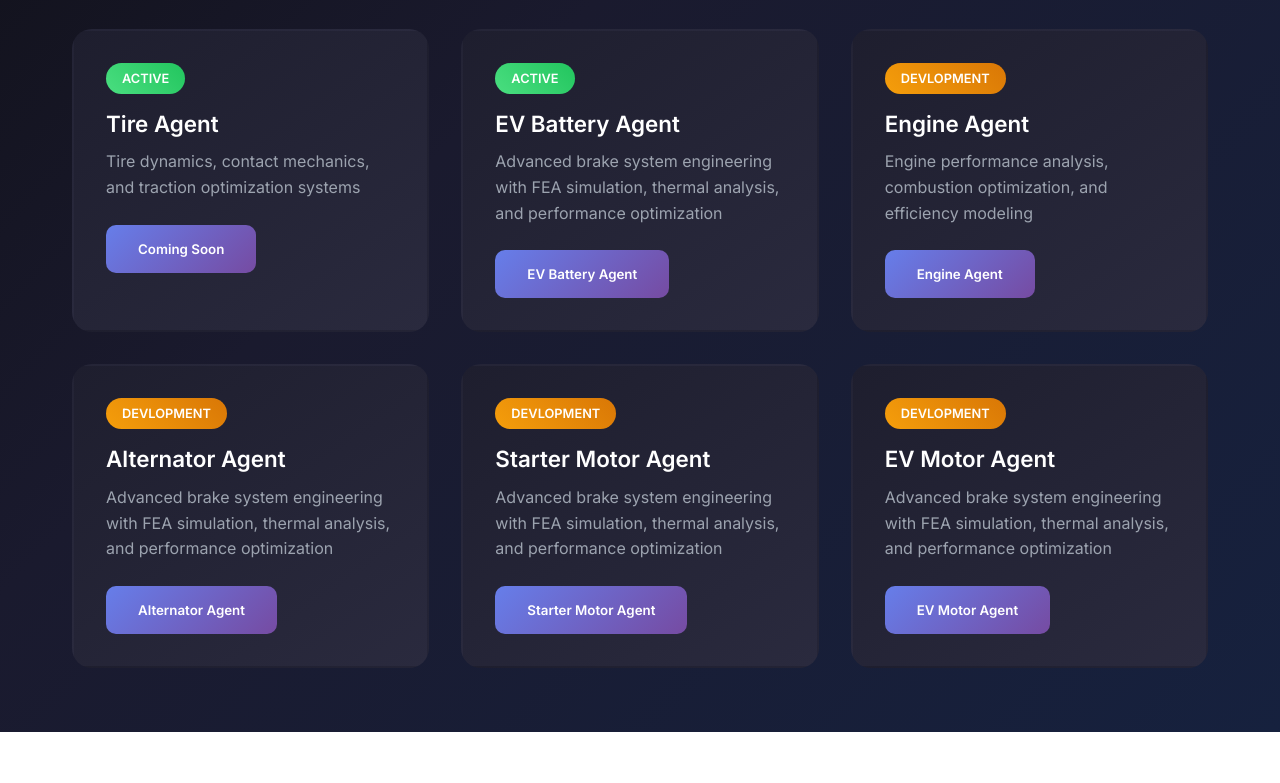
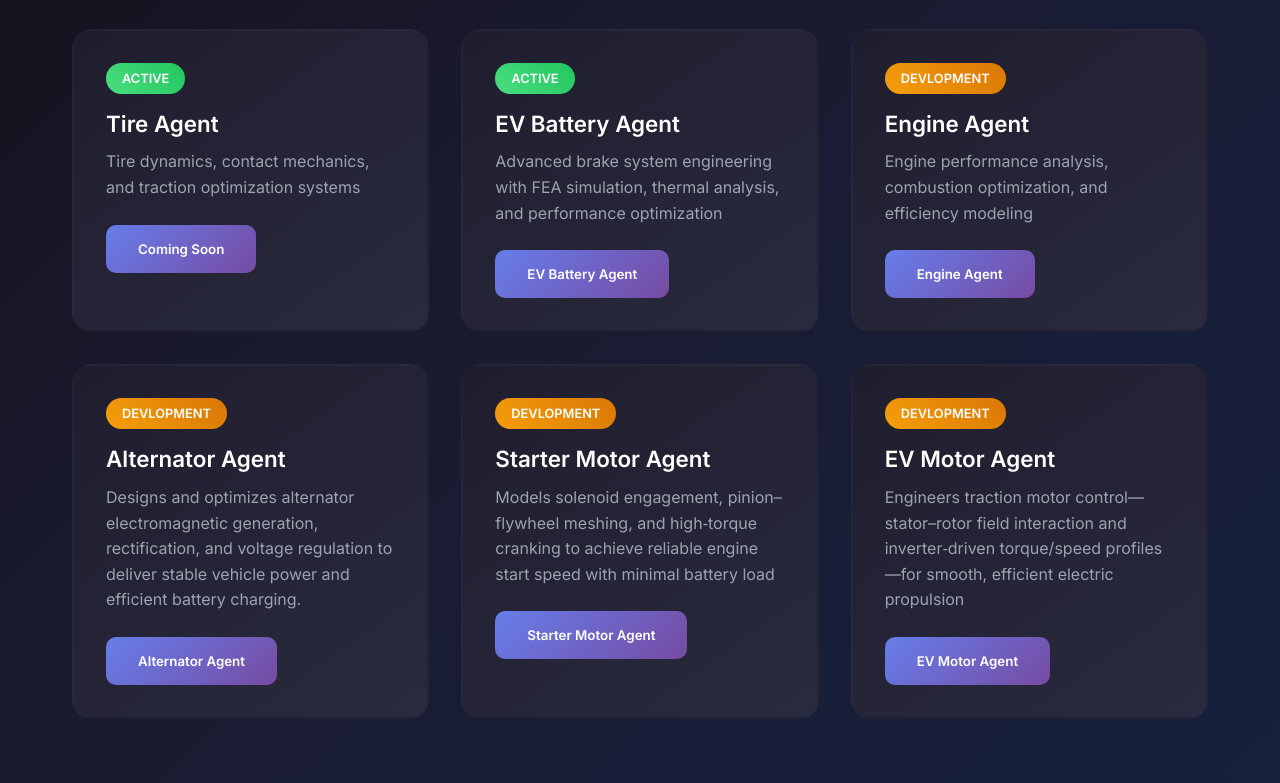
Before and after one commit to MayankBytedge/Agentic_Framework, a plain HTML site: page index.html in a window 1280 px wide. Shown: the part 820-1603 px from the top of the page. Before the commit the page ends 1552 px from the top, so only its background shows below. Drawn offline with Linux system fonts and the light colour scheme.

Commit message:
agent discr

```diff
--- a/index.html
+++ b/index.html
@@ -235,7 +235,7 @@
                 <div class="agent-status status-development">Devlopment</div>
                 <div class="agent-title">Alternator Agent</div>
                 <div class="agent-description">
-                    Advanced brake system engineering with FEA simulation, thermal analysis, and performance optimization
+                    Designs and optimizes alternator electromagnetic generation, rectification, and voltage regulation to deliver stable vehicle power and efficient battery charging.
                 </div>
                 <button class="btn" onclick="launchAgent('brake')">Alternator Agent</button>
             </div>
@@ -244,7 +244,7 @@
                 <div class="agent-status status-development">Devlopment</div>
                 <div class="agent-title">Starter Motor Agent</div>
                 <div class="agent-description">
-                    Advanced brake system engineering with FEA simulation, thermal analysis, and performance optimization
+                    Models solenoid engagement, pinion–flywheel meshing, and high‑torque cranking to achieve reliable engine start speed with minimal battery load
                 </div>
                 <button class="btn" onclick="launchAgent('brake')">Starter Motor Agent</button>
             </div>
@@ -253,7 +253,7 @@
                 <div class="agent-status status-development">Devlopment</div>
                 <div class="agent-title">EV Motor Agent</div>
                 <div class="agent-description">
-                    Advanced brake system engineering with FEA simulation, thermal analysis, and performance optimization
+                    Engineers traction motor control—stator–rotor field interaction and inverter‑driven torque/speed profiles—for smooth, efficient electric propulsion
                 </div>
                 <button class="btn" onclick="launchAgent('brake')">EV Motor Agent</button>
             </div>
```
